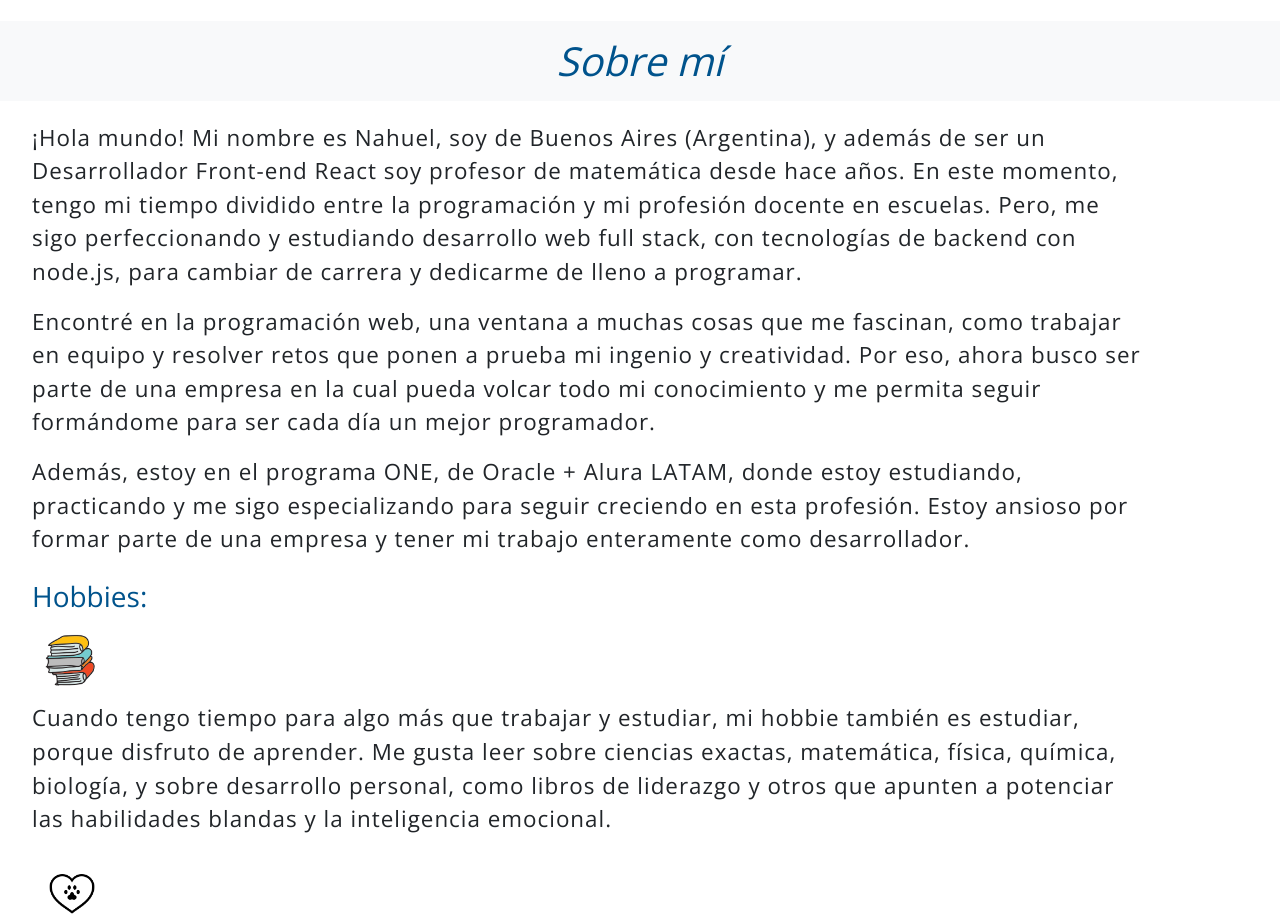
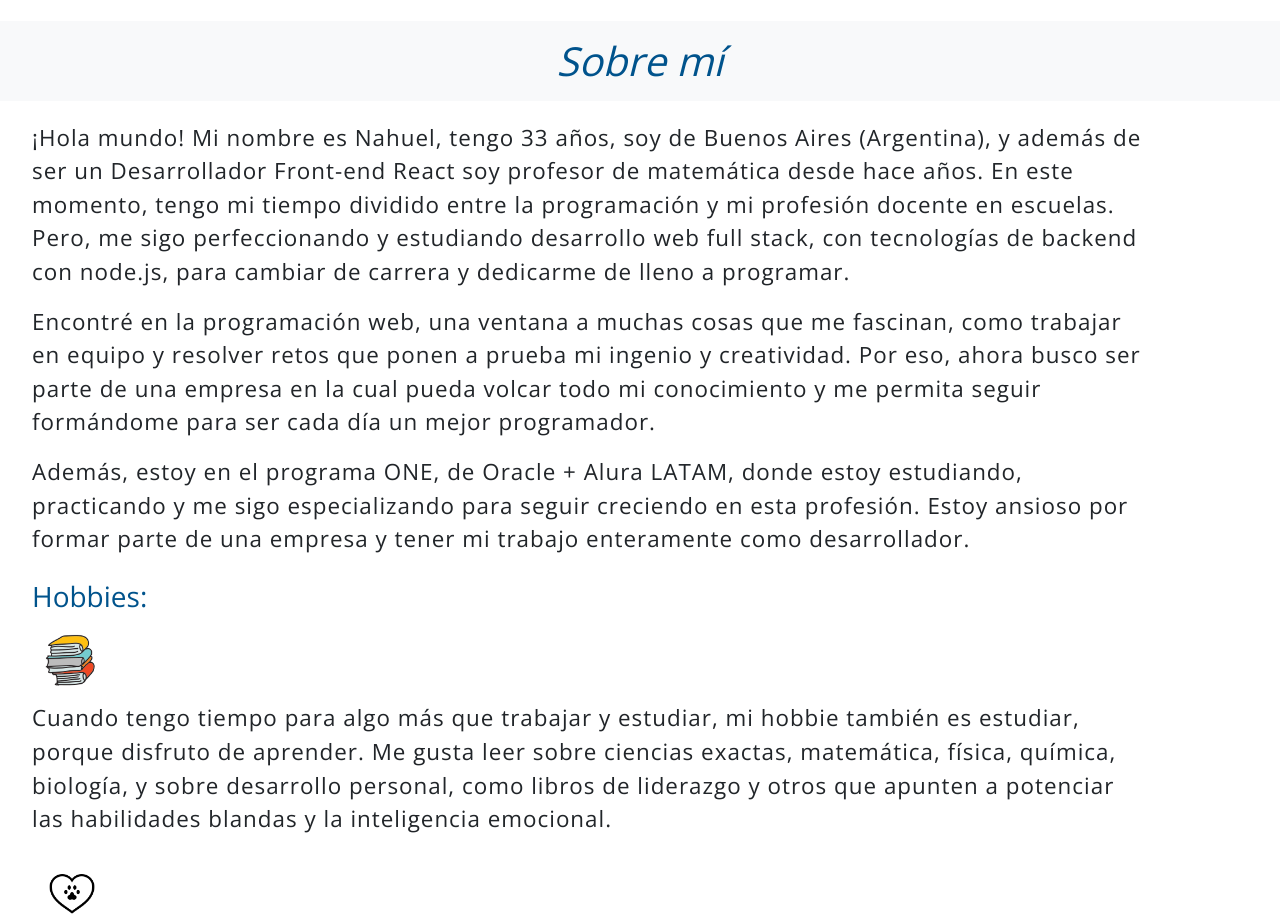
Before and after one commit to nahuel-lopez-dev/portfolio, a plain HTML site: page index.html in a window 1280 px wide. Shown: the part 886-1807 px from the top of the page. Drawn offline with nearby package versions, Linux system fonts and the light colour scheme; files whose address does not match are found by name.

```diff
--- a/index.html
+++ b/index.html
@@ -113,7 +113,7 @@
             <h2 id="about" class="titulo fs-1 mt-4">Sobre mí</h2>
             <div class="contenedor sobreMi">
                 <div class="sobreMiTexto">
-                    <p class="resumen">¡Hola mundo! Mi nombre es Nahuel, soy de Buenos Aires (Argentina), y además de ser un Desarrollador Front-end React soy profesor de matemática desde hace años. En este momento, tengo mi tiempo dividido entre la programación y mi profesión docente en escuelas. Pero, me sigo perfeccionando y estudiando desarrollo web full stack, con tecnologías de backend con node.js, para cambiar de carrera y dedicarme de lleno a programar.</p>
+                    <p class="resumen">¡Hola mundo! Mi nombre es Nahuel, tengo 33 años, soy de Buenos Aires (Argentina), y además de ser un Desarrollador Front-end React soy profesor de matemática desde hace años. En este momento, tengo mi tiempo dividido entre la programación y mi profesión docente en escuelas. Pero, me sigo perfeccionando y estudiando desarrollo web full stack, con tecnologías de backend con node.js, para cambiar de carrera y dedicarme de lleno a programar.</p>
                     <p class="resumen">Encontré en la programación web, una ventana a muchas cosas que me fascinan, como trabajar en equipo y resolver retos que ponen a prueba mi ingenio y creatividad. Por eso, ahora busco ser parte de una empresa en la cual pueda volcar todo mi conocimiento y me permita seguir formándome para ser cada día un mejor programador.</p>
                     <p class="resumen">Además, estoy en el programa ONE, de Oracle + Alura LATAM, donde estoy estudiando, practicando y me sigo especializando para seguir creciendo en esta profesión. Estoy ansioso por formar parte de una empresa y tener mi trabajo enteramente como desarrollador.</p>
                     <h3 class="habilidades">Hobbies:</h3>
```
